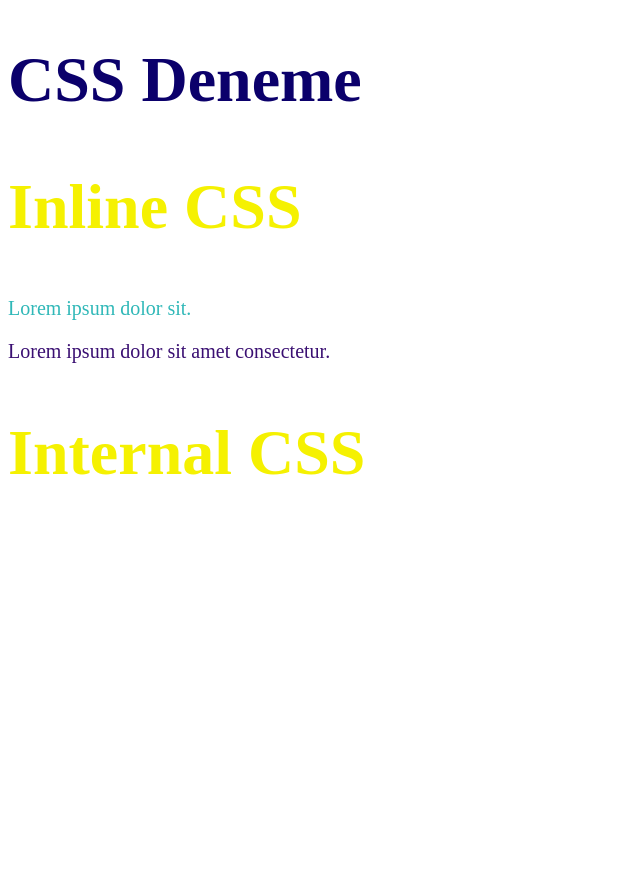
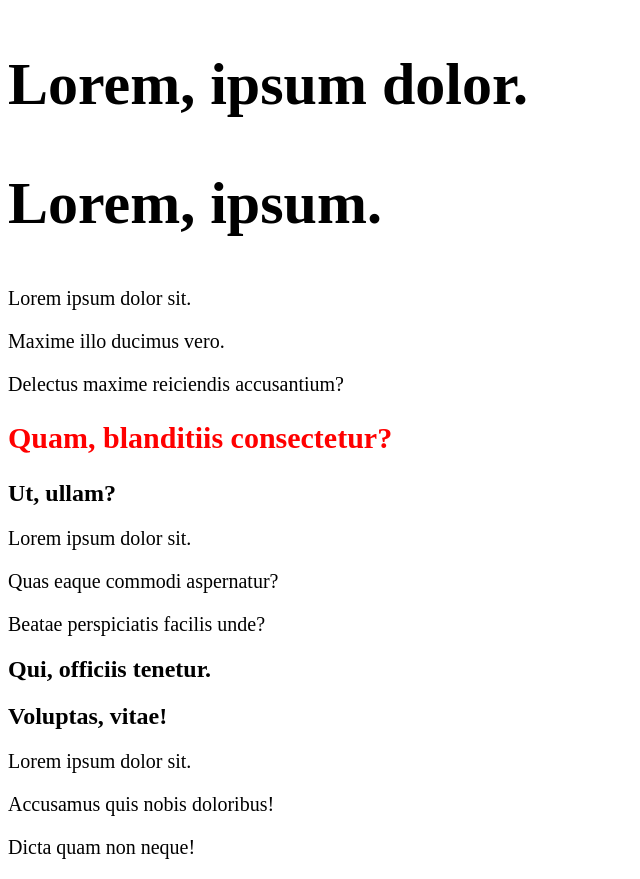
Before and after one commit to Neim-Ramazanoglu/CSS-Patikas-, a plain HTML site: page index.html in a window 1280 px wide. Shown: the whole page, without its empty margins (0-640 px from the left). Before the commit the page ends 800 px from the top, so only its background shows below. Drawn offline with Linux system fonts and the light colour scheme.

Commit message:
color and font-size

```diff
--- a/index.html
+++ b/index.html
@@ -6,17 +6,32 @@
     <meta http-equiv="X-UA-Compatible" content="IE=edge">
     <meta name="viewport" content="width=device-width, initial-scale=1.0">
     <title>CSS</title>
-    <link rel="stylesheet" href="style.css">
+    <link rel="stylesheet" href="css/style.css">
 
 </head>
 
 <body>
-    <!--Etiket içinde style kullanımı-->
-    <h1 style="color:rgb(11, 0, 107); font-size:64px">CSS Deneme</h1>
-    <h2>Inline CSS</h2>
-    <p style="color:rgb(48, 184, 184);font-size:20px;">Lorem ipsum dolor sit.</p>
-    <p>Lorem ipsum dolor sit amet consectetur.</p>
-    <h2>Internal CSS</h2>
+    <article id="first-article">
+        <h1>Lorem, ipsum dolor.</h1>
+        <h2>Lorem, ipsum.</h2>
+        <p>Lorem ipsum dolor sit.</p>
+        <p>Maxime illo ducimus vero.</p>
+        <p>Delectus maxime reiciendis accusantium?</p>
+    </article>
+    <article>
+        <h1 class="fs-30 text-red">Quam, blanditiis consectetur?</h1>
+        <h2>Ut, ullam?</h2>
+        <p>Lorem ipsum dolor sit.</p>
+        <p>Quas eaque commodi aspernatur?</p>
+        <p>Beatae perspiciatis facilis unde?</p>
+    </article>
+    <article>
+        <h1>Qui, officiis tenetur.</h1>
+        <h2>Voluptas, vitae!</h2>
+        <p>Lorem ipsum dolor sit.</p>
+        <p>Accusamus quis nobis doloribus!</p>
+        <p>Dicta quam non neque!</p>
+    </article>
 </body>
 
 </html>
--- a/style.css
+++ /dev/null
@@ -1,9 +0,0 @@
-h2 {
-    color: rgb(245, 241, 1);
-    font-size: 64px;
-}
-
-p {
-    color:rgb(58, 15, 114);
-    font-size:20px;
-}
```
